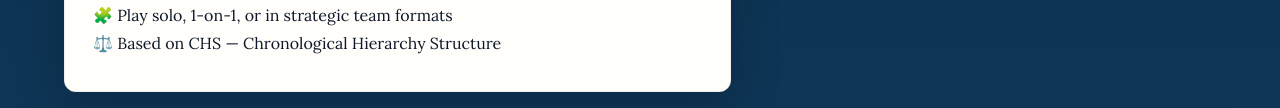
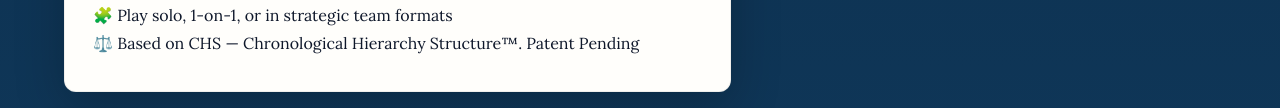
Before and after one commit to VirtuallyMace/TOPC.github.io, a plain HTML site: page index.html in a window 1280 px wide. Shown: the part 692-800 px from the top of the page. Drawn offline with nearby package versions, Linux system fonts and the light colour scheme.

Commit message:
Update index.html

```diff
--- a/index.html
+++ b/index.html
@@ -62,7 +62,7 @@
             <li>📘 Decks inspired by the Books of the Bible</li>
             <li>🎖️ Over 16 original games — including <em>Bible Bid</em>, <em>Spread Love</em>, <em>Fly Over</em>, and <em>Declaration</em></li>
             <li>🧩 Play solo, 1-on-1, or in strategic team formats</li>
-            <li>⚖️ Based on CHS — Chronological Hierarchy Structure</li>
+            <li>⚖️ Based on CHS — Chronological Hierarchy Structure™. Patent Pending</li>
           </ul>
         </div>
       </section>
```
